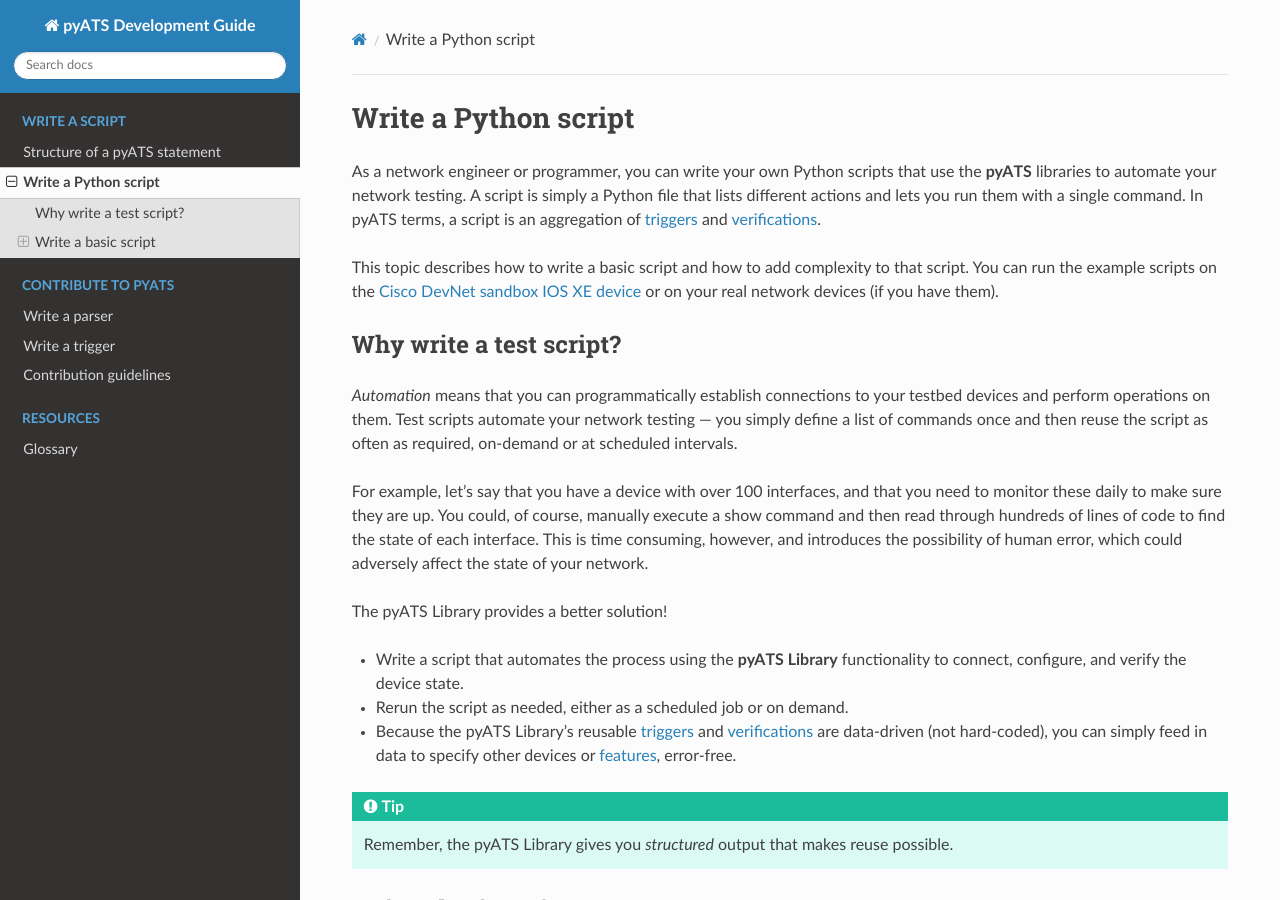
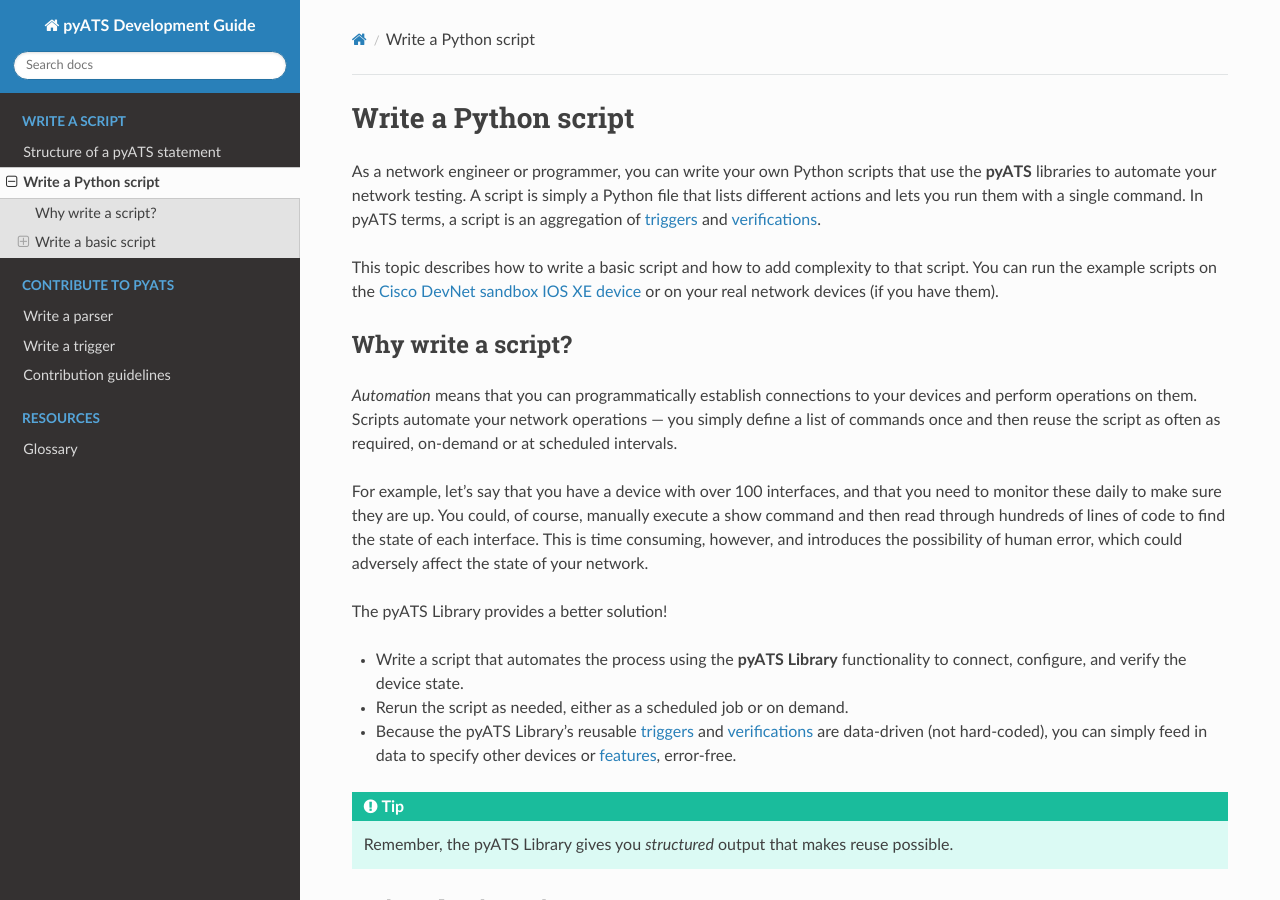
Before and after one commit to CiscoTestAutomation/getting-started, a Sphinx documentation site: the page built from source/writescripts/writepythonscript.rst, in a window 1280 px wide and 900 px high. Built offline with Sphinx 7.4.7 and the Read the Docs theme 2.0.0, drawn with Linux system fonts in a browser that asks for light colours; some of the changed text lies outside the part shown.

Commit message:
Review changes.

```diff
--- a/source/writescripts/writepythonscript.rst
+++ b/source/writescripts/writepythonscript.rst
@@ -6,9 +6,9 @@
 
 This topic describes how to write a basic script and how to add complexity to that script. You can run the example scripts on the `Cisco DevNet sandbox IOS XE device <https://devnetsandbox.cisco.com/RM/Diagram/Index/27d9747a-db48-4565-8d44-df318fce37ad?diagramType=Topology>`_ or on your real network devices (if you have them).
 
-Why write a test script?
+Why write a script?
 ------------------------
-*Automation* means that you can programmatically establish connections to your testbed devices and perform operations on them. Test scripts automate your network testing --- you simply define a list of commands once and then reuse the script as often as required, on-demand or at scheduled intervals.
+*Automation* means that you can programmatically establish connections to your devices and perform operations on them. Scripts automate your network operations --- you simply define a list of commands once and then reuse the script as often as required, on-demand or at scheduled intervals.
 
 For example, let's say that you have a device with over 100 interfaces, and that you need to monitor these daily to make sure they are up. You could, of course, manually execute a show command and then read through hundreds of lines of code to find the state of each interface. This is time consuming, however, and introduces the possibility of human error, which could adversely affect the state of your network.
 
```
Also changed, not shown: other parts of source/writescripts/writepythonscript.rst (+1 -3 lines), 1 other file.
